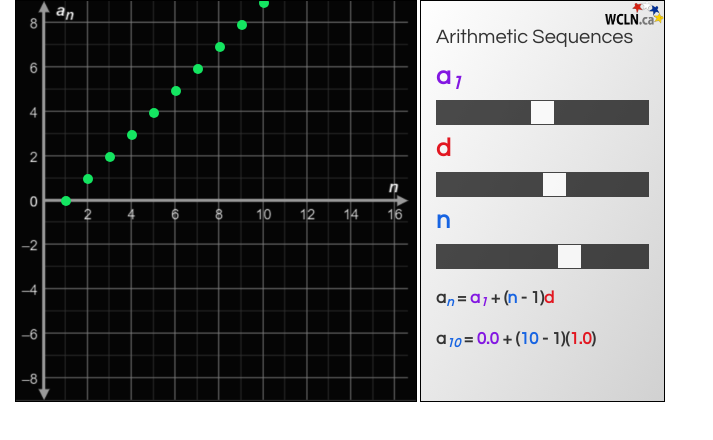
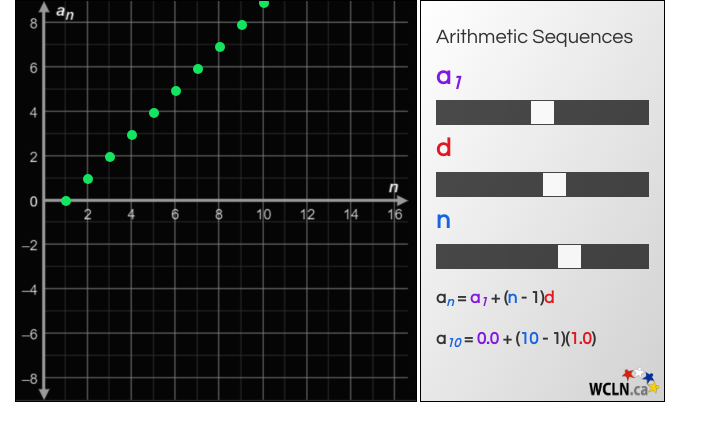
Before and after one commit to wcln/game-sequences, a plain HTML site: page versions/arithmetic/index.html in a window 1280 px wide. Shown: the whole page, without its empty margins (0-713 px from the left). Drawn offline with nearby package versions, Linux system fonts and the light colour scheme.

Commit message:
Moved logo to bottom right

```diff
--- a/versions/arithmetic/style.css
+++ b/versions/arithmetic/style.css
@@ -56,10 +56,10 @@ h1 {
 }
 
 #logo {
-	float: right;
-	height: 25px;
+	height: 30px;
 	position: absolute;
-	right: 0;
+	right: 4px;
+	bottom: 4px;
 }
 
 #degree {
```
